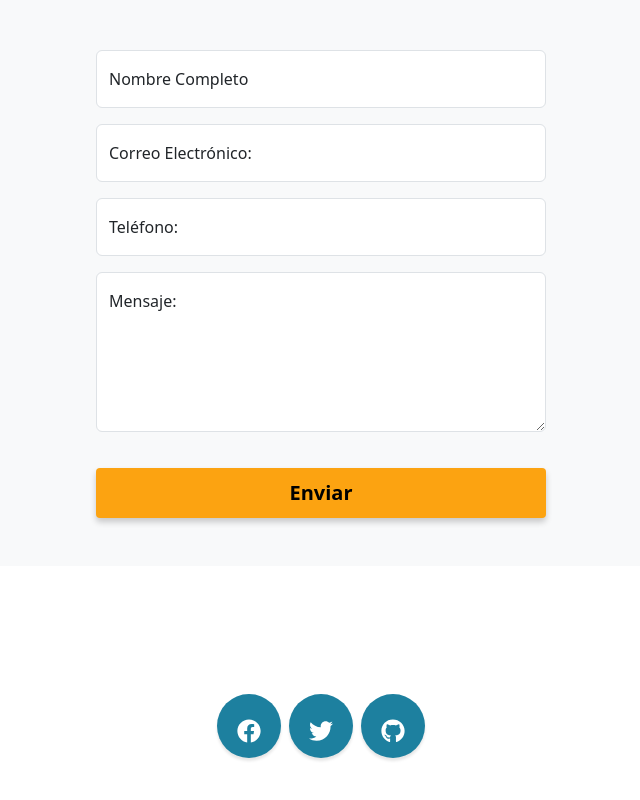
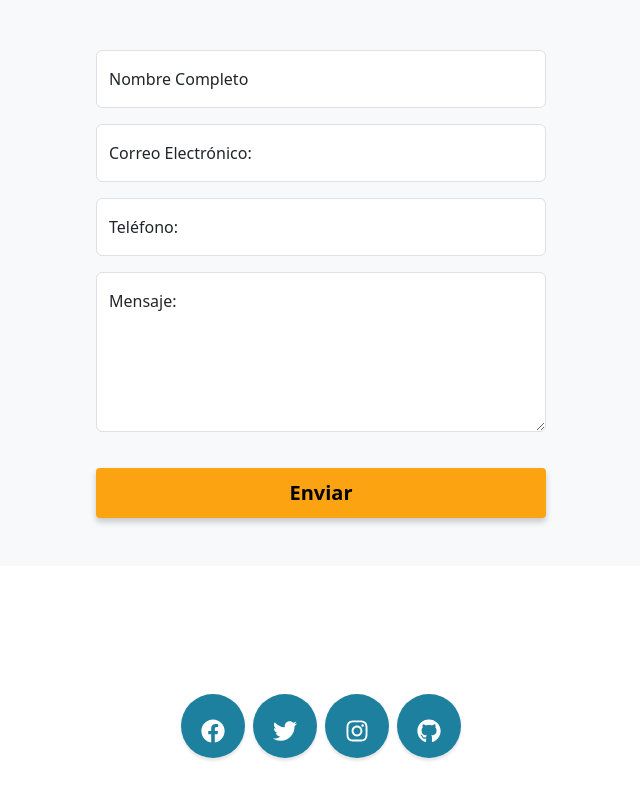
Before and after one commit to Arlethv/radionet-CICD-pipeline, a React (Create React App) app: page / in a window 1280 px wide. Shown: the part 2497-3297 px from the top of the page, without its empty margins (319-959 px from the left). Built offline with nearby package versions, Linux system fonts and the light colour scheme.

Commit message:
Prueba Calidad Codigo

```diff
--- a/src/App.js
+++ b/src/App.js
@@ -3,7 +3,7 @@ import "bootstrap/dist/css/bootstrap.css";
 import React from "react";
 import RadioNetImage from "./assets/img/RadioNet.svg";
 import escuchandoMusica from "./assets/img/escuchando-musica.svg";
-import { FaFacebook, FaTwitter, FaGithub } from "react-icons/fa";
+import { FaFacebook, FaTwitter, FaGithub, FaInstagram } from "react-icons/fa";
 import "./App.css";
 
 function App() {
@@ -288,7 +288,19 @@ function App() {
             <li className="list-inline-item">
               <a
                 className="social-link rounded-circle text-white"
+                href="https://www.instagram.com/ "
+                target="_blank"
+                rel="noreferrer"
+              >
+                <FaInstagram />
+              </a>
+            </li>
+            <li className="list-inline-item">
+              <a
+                className="social-link rounded-circle text-white"
                 href="https://www.github.com/ "
+                target="_blank"
+                rel="noreferrer"
               >
                 <FaGithub />
               </a>
```
